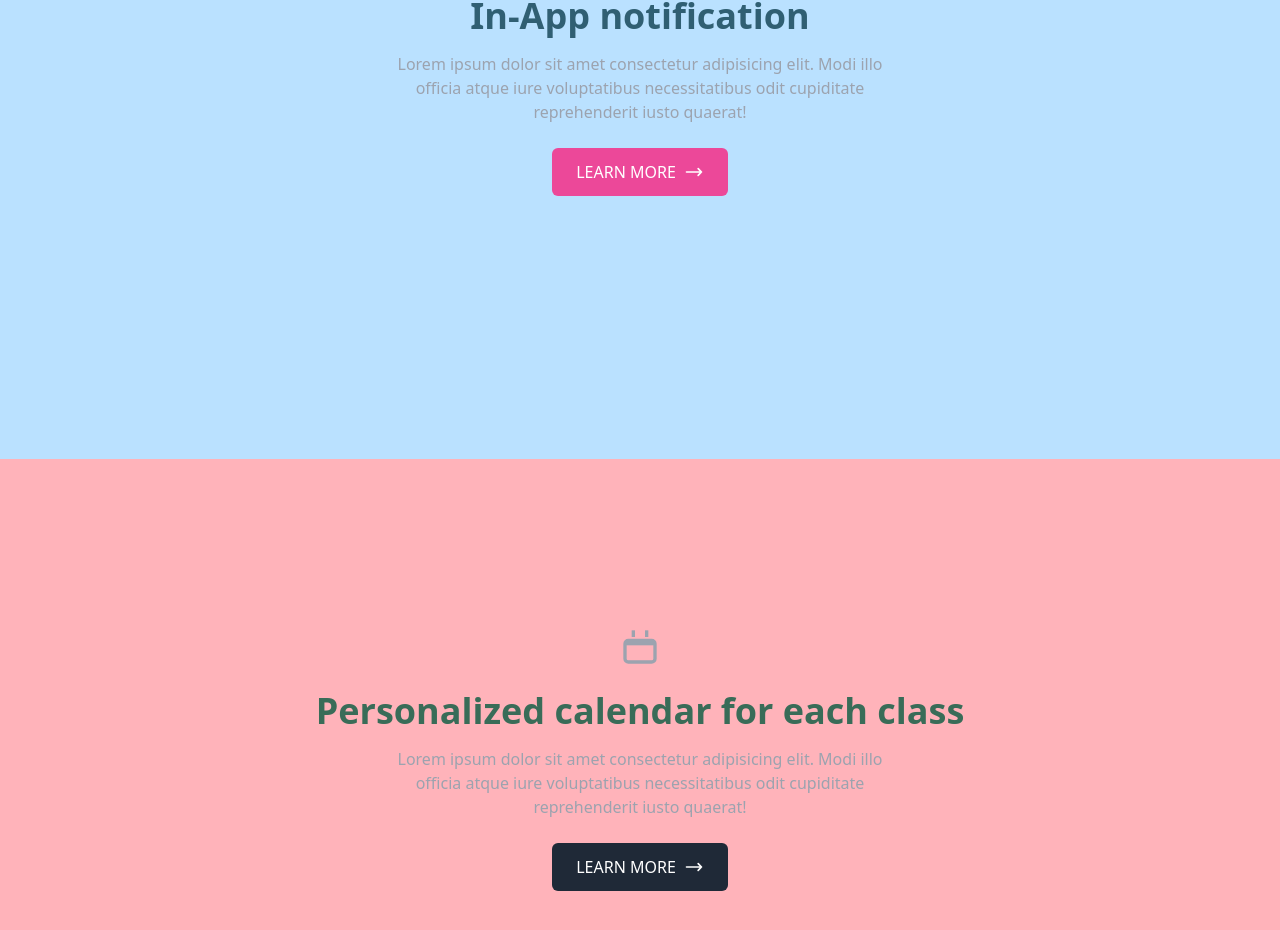
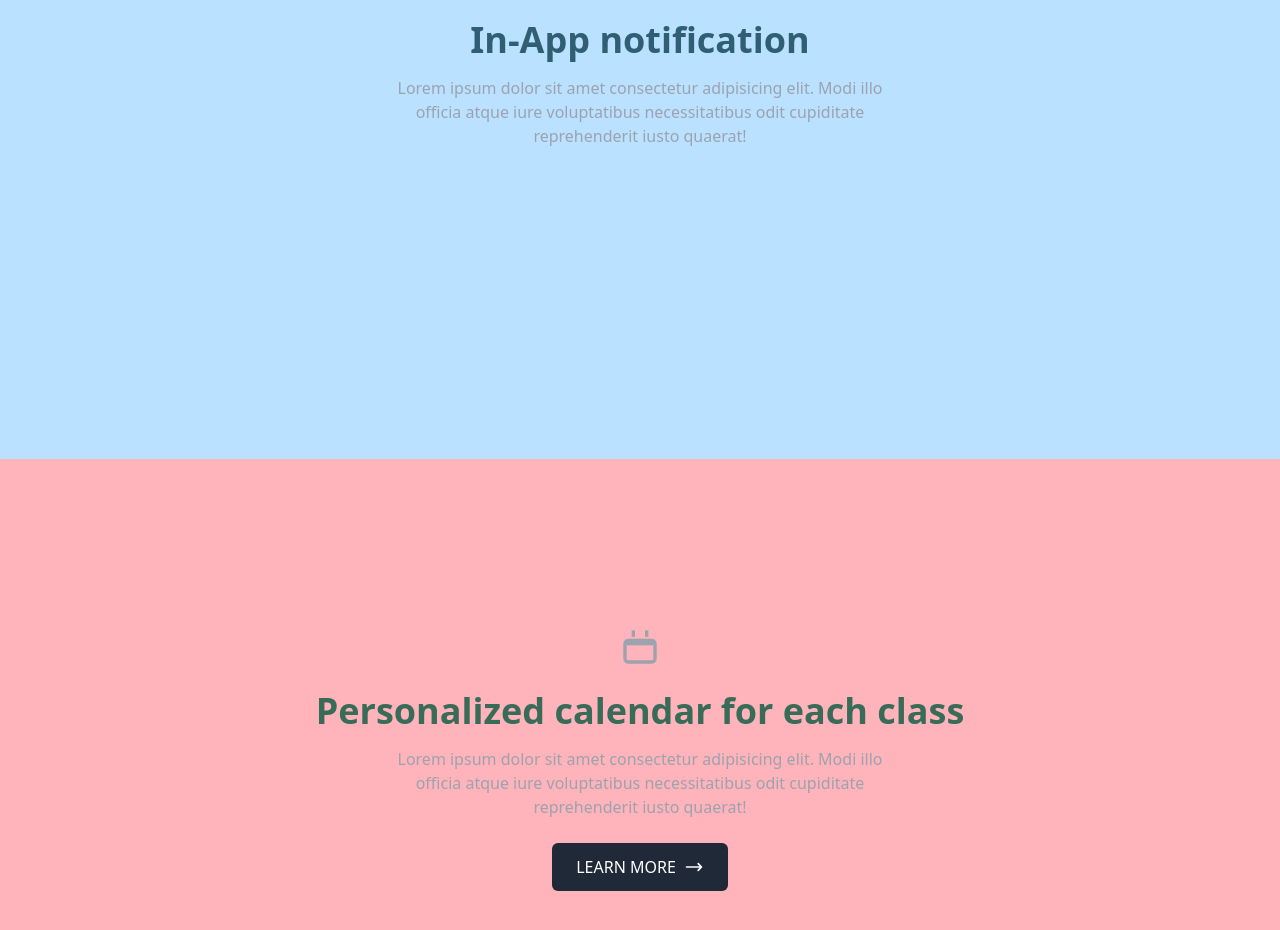
Before and after one commit to ishan-26/homepage, a React (Vite) app: page / in a window 1280 px wide. Shown: the part 4021-4951 px from the top of the page. Built offline with nearby package versions, Linux system fonts and the light colour scheme.

Commit message:
Update 3.jsx

```diff
--- a/src/components/cards/3.jsx
+++ b/src/components/cards/3.jsx
@@ -31,25 +31,6 @@ const UseExistingToolsPage = () => {
         officia atque iure voluptatibus necessitatibus odit cupiditate
         reprehenderit iusto quaerat!
       </p>
-
-      {/* Button */}
-      <button className="px-6 py-3 bg-pink-500 text-white rounded-md hover:bg-pink-600 transition flex items-center">
-        LEARN MORE
-        <svg
-          xmlns="http://www.w3.org/2000/svg"
-          className="h-5 w-5 ml-2"
-          fill="none"
-          viewBox="0 0 24 24"
-          stroke="currentColor"
-          strokeWidth={2}
-        >
-          <path
-            strokeLinecap="round"
-            strokeLinejoin="round"
-            d="M17 8l4 4m0 0l-4 4m4-4H3"
-          />
-        </svg>
-      </button>
     </div>
   );
 };
```
